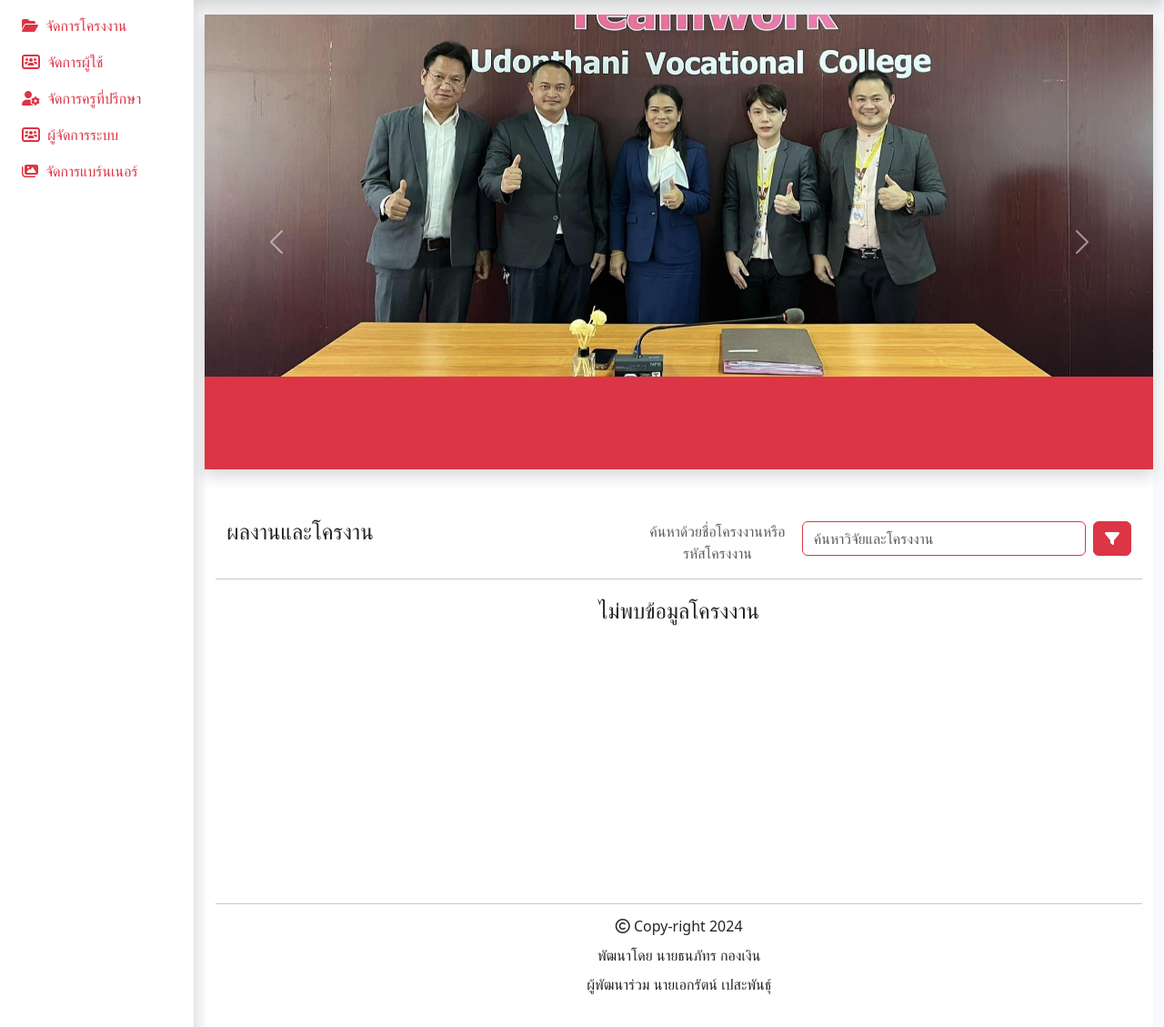
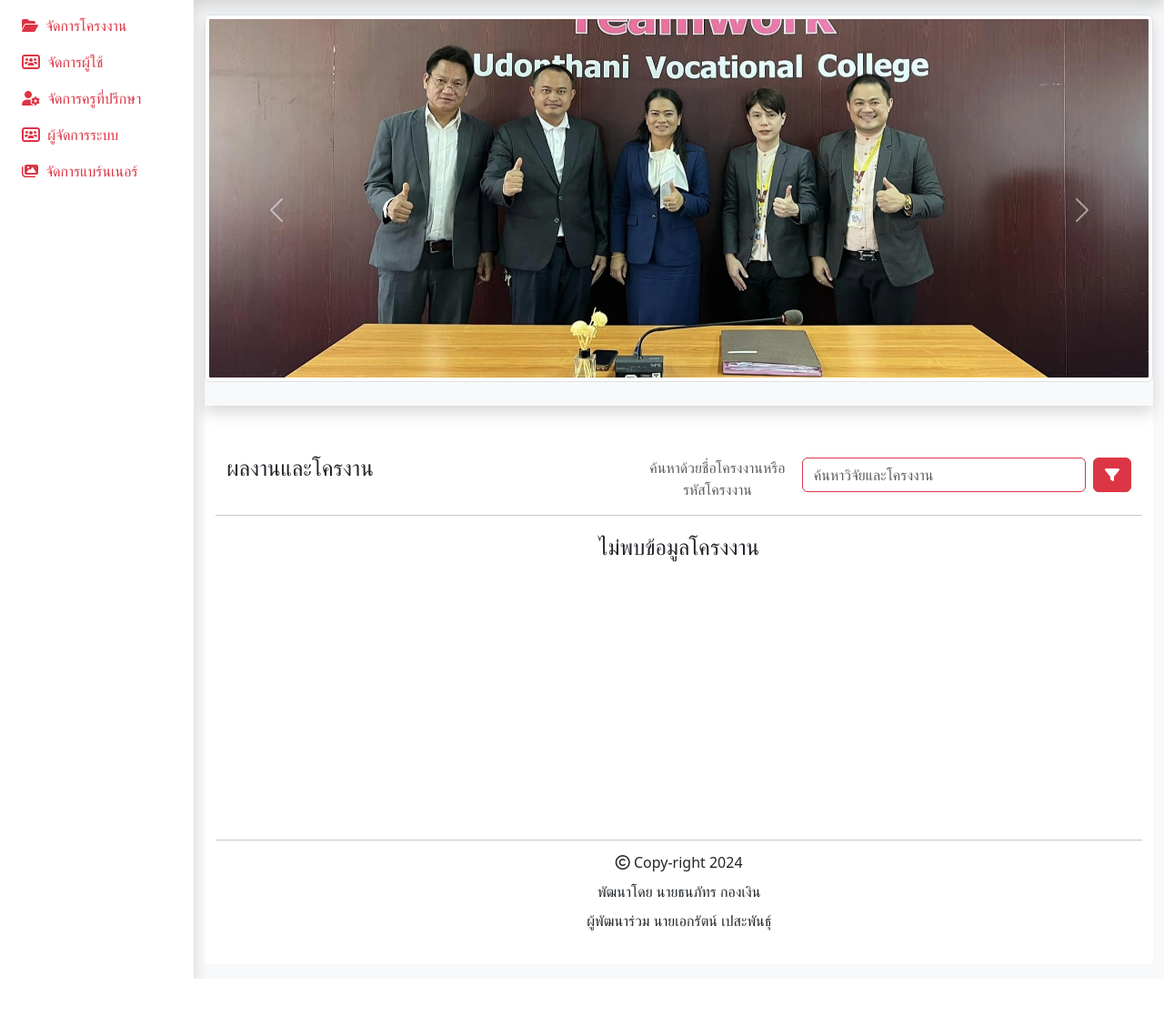
Before and after one commit to acartdev/keep-project, a PHP site: page / in a window 1280 px wide. Shown: the part 86-1215 px from the top of the page at 91% size. After the commit the page ends 1162 px from the top, so only its background shows below. Run offline with PHP 8.4, Linux system fonts and the light colour scheme; the visitor is signed in with stand-in values (Sample User, id 1); data that the repository does not hold is empty; some libraries are stand-ins or nearby versions.

Commit message:
fix banner

```diff
--- a/banner.php
+++ b/banner.php
@@ -1,11 +1,9 @@
-<div id="carouselExampleInterval" class="carousel slide bg-danger shadow" data-bs-ride="carousel">
+<div id="carouselExampleInterval" class="carousel slide bg-transparent shadow " data-bs-ride="carousel">
 
     <div class="carousel-inner mx-auto w-100 crs">
-        <div class="position-absolute">
 
-        </div>
         <div class="carousel-item  active" data-bs-interval="2000">
-            <img src="images/logo/2.jpg" class="d-block w-100 h-100 img-fluid object-fit-cover" alt="information technology">
+            <img src="images/logo/2.jpg" class="d-block w-100 h-100 img-fluid img-thumbnail object-fit-cover" alt="information technology">
         </div>
         <?php
         $directory = 'images/banner';
@@ -17,7 +15,7 @@
 
         ?>
                 <div class="carousel-item " data-bs-interval="3000">
-                    <img src="<?= $filePath ?>" class="d-block w-100 h-100 img-fluid object-fit-cover" alt="information technology">
+                    <img src="<?= $filePath ?>" class="d-block w-100 h-100 img-fluid img-thumbnail object-fit-cover" alt="information technology">
                 </div>
         <?php
             }
--- a/css/style.css
+++ b/css/style.css
@@ -1,9 +1,9 @@
 .crs {
-  height: 500px;
+  height: 430px;
 }
 
 @media screen and (max-width: 500px) {
   .crs {
-    height: 110px;
+    height: 120px;
   }
 }
```
